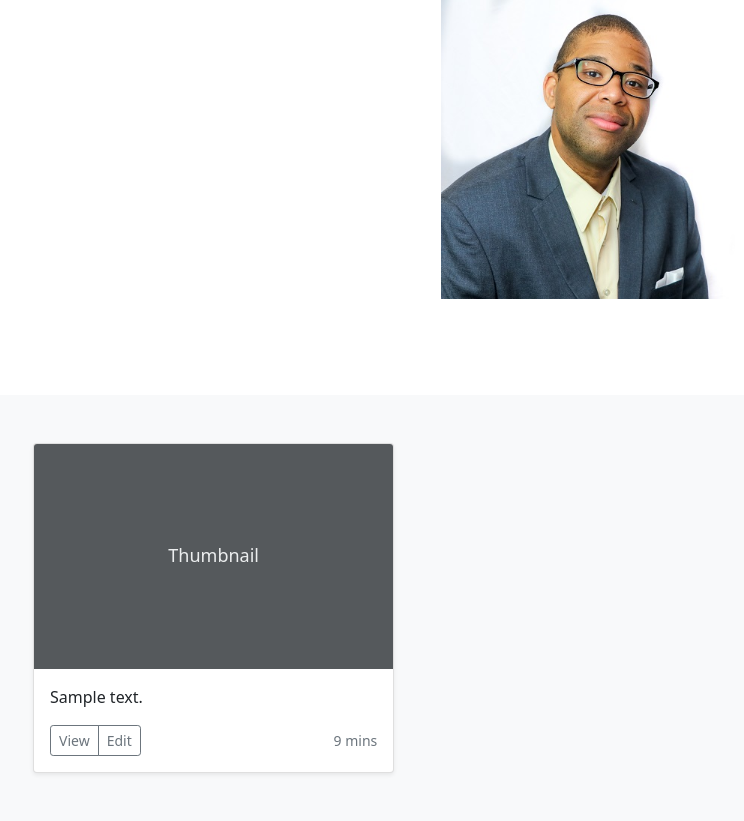
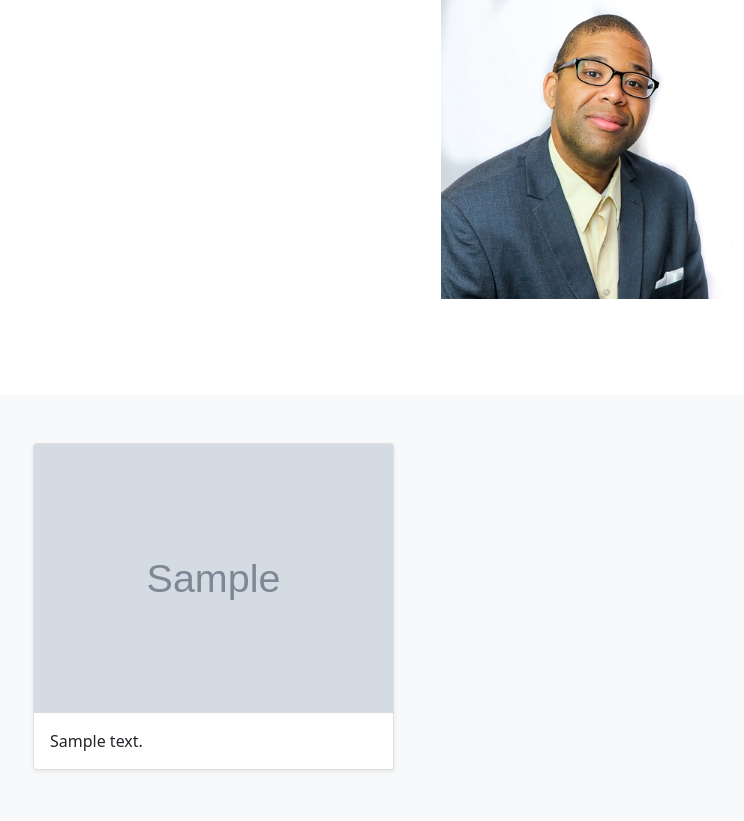
Before and after one commit to jazad136/django-lilearning-portfolio, a Django app: template portfolio-project/jobs/templates/jobs/home.html in a window 1280 px wide. Shown: the part 299-1120 px from the top of the page, without its empty margins (49-793 px from the left). After the commit the page ends 1072 px from the top, so only its background shows below. Run offline with Django 3.2, Linux system fonts and the light colour scheme; the template is opened without the code that fills it: most values are stand-ins (such as "Sample title", 1, 10 or a date in 2020); grey boxes marked "Sample" are stand-in pictures; data that the repository does not hold is empty; some libraries are stand-ins or nearby versions.

Commit message:
Switch media and image folders

```diff
--- a/portfolio-project/jobs/templates/jobs/home.html
+++ b/portfolio-project/jobs/templates/jobs/home.html
@@ -76,17 +76,11 @@
         {% for job in jobs.all %}
         <div class="col">
           <div class="card shadow-sm">
-            <svg class="bd-placeholder-img card-img-top" width="100%" height="225" xmlns="http://www.w3.org/2000/svg" role="img" aria-label="Placeholder: Thumbnail" preserveAspectRatio="xMidYMid slice" focusable="false"><title>Placeholder</title><rect width="100%" height="100%" fill="#55595c"/><text x="50%" y="50%" fill="#eceeef" dy=".3em">Thumbnail</text></svg>
+            <!-- <svg class="bd-placeholder-img card-img-top" width="100%" height="225" xmlns="http://www.w3.org/2000/svg" role="img" aria-label="Placeholder: Thumbnail" preserveAspectRatio="xMidYMid slice" focusable="false"><title>Placeholder</title><rect width="100%" height="100%" fill="#55595c"/><text x="50%" y="50%" fill="#eceeef" dy=".3em">Thumbnail</text></svg> -->
+            <img class="card-img-top" src="{{ job.image.url }}"></img>
 
             <div class="card-body">
               <p class="card-text">{{ job.summary }}</p>
-              <div class="d-flex justify-content-between align-items-center">
-                <div class="btn-group">
-                  <button type="button" class="btn btn-sm btn-outline-secondary">View</button>
-                  <button type="button" class="btn btn-sm btn-outline-secondary">Edit</button>
-                </div>
-                <small class="text-muted">9 mins</small>
-              </div>
             </div>
           </div>
         </div>
--- a/portfolio-project/portfolio/settings.py
+++ b/portfolio-project/portfolio/settings.py
@@ -139,5 +139,5 @@ STATIC_ROOT = os.path.join(BASE_DIR, 'static')
 DEFAULT_AUTO_FIELD = 'django.db.models.BigAutoField'
 
 
-MEDIA_URL = "/media/"
+MEDIA_URL = "/images/"
 MEDIA_ROOT = BASE_DIR
--- a/portfolio-project/portfolio/urls.py
+++ b/portfolio-project/portfolio/urls.py
@@ -29,4 +29,5 @@ urlpatterns = [
     path('admin/', admin.site.urls),
     path('', jobs.views.homepage, name='home'),
 ] + static(settings.MEDIA_URL, document_root=settings.MEDIA_ROOT)
-urlpatterns = urlpatterns + static(settings.STATIC_URL, document_root=settings.STATIC_ROOT)
+urlpatterns += static(settings.STATIC_URL, document_root=settings.STATIC_ROOT)
+urlpatterns += static(settings.MEDIA_URL, document_root=settings.MEDIA_ROOT)
```
